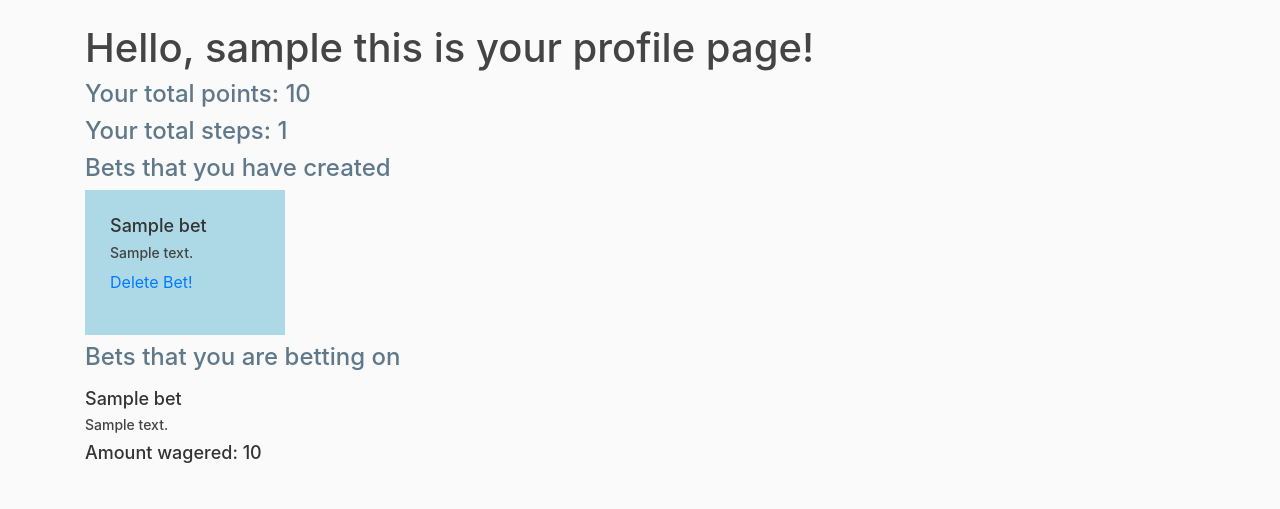
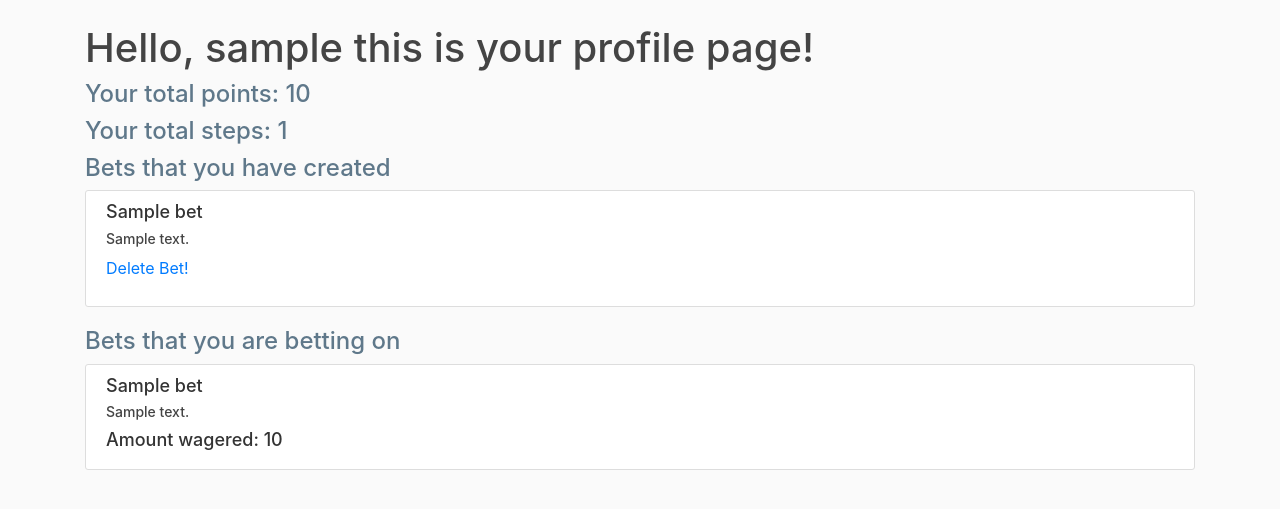
Before and after one commit to greengro/FitBet, a Django app: page /profile/ in a window 1280 px wide. Shown: the part 56-565 px from the top of the page. Run offline with Django 3.2, Linux system fonts and the light colour scheme; a user stored in the database is signed in; tables that the repository leaves empty hold one stand-in row (values such as "Sample post").

Commit message:
profile styles

```diff
--- a/fitbet/users/templates/users/profile.html
+++ b/fitbet/users/templates/users/profile.html
@@ -27,24 +27,24 @@
     <h4>Bets that you have created </h4>
     {% for obj in bets %}
 
-    <label>
+    <div class="content-section">
         <h2>{{ obj.title }}</h2>
         <h3>{{ obj.description }}</h3>
 <!--        deleteBet/{{obj.id}}-->
         <p><a href="{% url 'deleteBet' obj.id %}">Delete Bet!</a></p>
 
-    </label>
+    </div>
 
     {% endfor %}
 
     <h4>Bets that you are betting on </h4>
     {% for obj in placed %}
-    <p>
+    <div class="content-section">
         <h2>{{obj.bet_id.title}}</h2>
         <h3>{{ obj.bet_id.description }}</h3>
 
         <h2>Amount wagered:   {{ obj.amount_bet }} </h2>
-    </p>
+    </div>
 
     {% endfor %}
 
```
